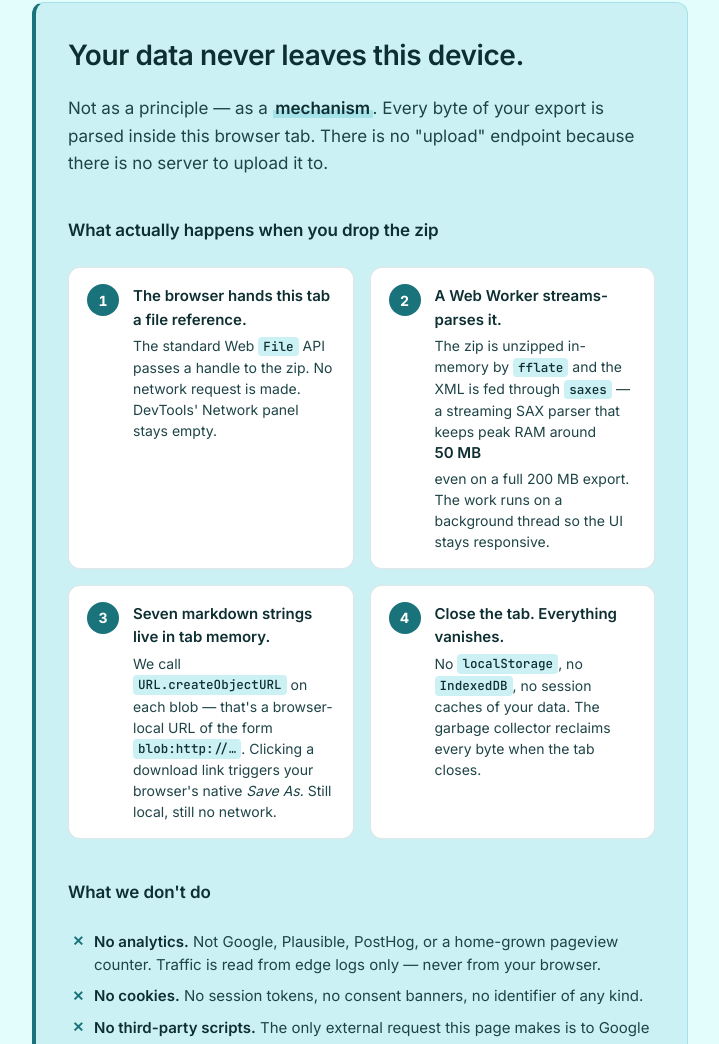
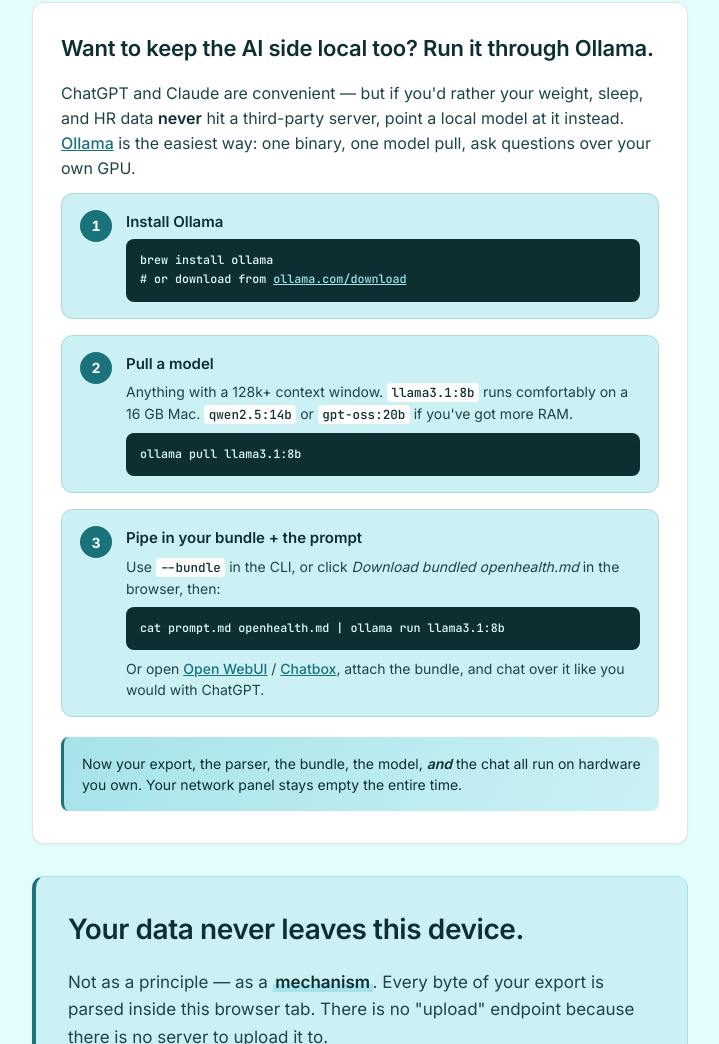
Before and after one commit to jonnonz1/openhealth, a website built with Vite: page packages/web/index.html in a window 1280 px wide. Shown: the part 2168-3212 px from the top of the page, without its empty margins (280-999 px from the left). Built offline with nearby package versions, Linux system fonts and the light colour scheme; no server answers.

Commit message:
feat(web,docs): add 'Run it locally with Ollama' section
For users who want their data to never touch a third-party server,
explain how to pipe the bundled markdown into a local Ollama model.
Three-step guide on the website (install, pull a model, pipe the
bundle) and the same content in the README. Reinforces the privacy
story: parser is local, model can be local too.

```diff
--- a/packages/web/index.html
+++ b/packages/web/index.html
@@ -134,6 +134,39 @@
         </ul>
       </section>
 
+      <section id="ollama" class="panel ollama-panel">
+        <h2>Want to keep the AI side local too? Run it through Ollama.</h2>
+        <p class="ollama-lead">ChatGPT and Claude are convenient — but if you'd rather your weight, sleep, and HR data <em>never</em> hit a third-party server, point a local model at it instead. <a href="https://ollama.com" rel="noopener">Ollama</a> is the easiest way: one binary, one model pull, ask questions over your own GPU.</p>
+        <ol class="ollama-steps">
+          <li>
+            <span class="ollama-num">1</span>
+            <div>
+              <strong>Install Ollama</strong>
+              <pre><code class="mono">brew install ollama
+# or download from <a href="https://ollama.com/download" rel="noopener">ollama.com/download</a></code></pre>
+            </div>
+          </li>
+          <li>
+            <span class="ollama-num">2</span>
+            <div>
+              <strong>Pull a model</strong>
+              <p>Anything with a 128k+ context window. <code class="mono">llama3.1:8b</code> runs comfortably on a 16&nbsp;GB Mac. <code class="mono">qwen2.5:14b</code> or <code class="mono">gpt-oss:20b</code> if you've got more RAM.</p>
+              <pre><code class="mono">ollama pull llama3.1:8b</code></pre>
+            </div>
+          </li>
+          <li>
+            <span class="ollama-num">3</span>
+            <div>
+              <strong>Pipe in your bundle + the prompt</strong>
+              <p>Use <code class="mono">--bundle</code> in the CLI, or click <em>Download bundled openhealth.md</em> in the browser, then:</p>
+              <pre><code class="mono">cat prompt.md openhealth.md | ollama run llama3.1:8b</code></pre>
+              <p>Or open <a href="https://docs.openwebui.com/" rel="noopener">Open WebUI</a> / <a href="https://github.com/Bin-Huang/chatbox" rel="noopener">Chatbox</a>, attach the bundle, and chat over it like you would with ChatGPT.</p>
+            </div>
+          </li>
+        </ol>
+        <p class="ollama-footnote">Now your export, the parser, the bundle, the model, <em>and</em> the chat all run on hardware you own. Your network panel stays empty the entire time.</p>
+      </section>
+
       <section id="privacy" class="callout privacy-deep">
         <h2>Your data never leaves this device.</h2>
         <p class="privacy-lead">Not as a principle — as a <em>mechanism</em>. Every byte of your export is parsed inside this browser tab. There is no "upload" endpoint because there is no server to upload it to.</p>
--- a/packages/web/src/styles.css
+++ b/packages/web/src/styles.css
@@ -1001,6 +1001,161 @@ main {
   color: var(--primary-hover);
 }
 
+/* ─── Ollama (run-it-local) section ───────────────────── */
+
+.ollama-panel {
+  padding: 1.75rem 1.75rem 2rem;
+}
+
+.ollama-lead {
+  margin: -0.25rem 0 1.5rem;
+  color: var(--ink);
+  font-size: 1rem;
+  line-height: 1.55;
+  max-width: 44rem;
+}
+
+.ollama-lead em {
+  font-style: normal;
+  color: var(--ink-strong);
+  font-weight: 600;
+}
+
+.ollama-lead a {
+  color: var(--primary);
+  font-weight: 500;
+}
+
+.ollama-lead a:hover {
+  color: var(--primary-hover);
+}
+
+.ollama-steps {
+  list-style: none;
+  padding: 0;
+  margin: 0 0 1.25rem;
+  display: grid;
+  gap: 1rem;
+}
+
+.ollama-steps li {
+  display: grid;
+  grid-template-columns: 2rem 1fr;
+  gap: 0.875rem;
+  padding: 1rem 1.125rem;
+  background: var(--bg-soft);
+  border: 1px solid var(--border);
+  border-radius: 12px;
+}
+
+.ollama-num {
+  display: inline-flex;
+  align-items: center;
+  justify-content: center;
+  width: 2rem;
+  height: 2rem;
+  border-radius: 999px;
+  background: var(--primary);
+  color: var(--surface);
+  font-weight: 700;
+  font-size: 0.875rem;
+  font-variant-numeric: tabular-nums;
+  flex-shrink: 0;
+}
+
+.ollama-steps strong {
+  display: block;
+  margin-bottom: 0.375rem;
+  color: var(--ink-strong);
+  font-weight: 600;
+  font-size: 0.9375rem;
+}
+
+.ollama-steps p {
+  margin: 0 0 0.5rem;
+  font-size: 0.875rem;
+  color: var(--ink);
+  line-height: 1.5;
+}
+
+.ollama-steps p:last-child {
+  margin-bottom: 0;
+}
+
+.ollama-steps a {
+  color: var(--primary);
+  font-weight: 500;
+}
+
+.ollama-steps a:hover {
+  color: var(--primary-hover);
+}
+
+.ollama-steps pre {
+  margin: 0 0 0.5rem;
+  padding: 0.75rem 0.875rem;
+  background: var(--ink-strong);
+  color: var(--bg);
+  border-radius: 8px;
+  overflow-x: auto;
+  font-size: 0.8125rem;
+  line-height: 1.5;
+}
+
+.ollama-steps pre:last-child {
+  margin-bottom: 0;
+}
+
+.ollama-steps pre code {
+  font-family: 'JetBrains Mono', ui-monospace, 'SF Mono', Menlo, monospace;
+  background: transparent;
+  padding: 0;
+  border-radius: 0;
+  color: inherit;
+}
+
+.ollama-steps pre code a {
+  color: var(--accent);
+  text-decoration: underline;
+}
+
+.ollama-steps pre code a:hover {
+  color: var(--surface);
+}
+
+.ollama-steps code {
+  font-size: 0.9em;
+  padding: 0.08em 0.35em;
+  background: var(--surface);
+  border-radius: 4px;
+  color: var(--ink-strong);
+}
+
+.ollama-footnote {
+  margin: 0;
+  padding: 1rem 1.125rem;
+  background: linear-gradient(120deg, var(--accent) 0%, var(--bg-soft) 100%);
+  border-left: 3px solid var(--primary);
+  border-radius: 8px;
+  font-size: 0.875rem;
+  color: var(--ink-strong);
+  line-height: 1.5;
+}
+
+.ollama-footnote em {
+  font-style: italic;
+  font-weight: 600;
+}
+
+@media (max-width: 36rem) {
+  .ollama-panel { padding: 1.25rem 1.125rem 1.5rem; }
+  .ollama-steps li {
+    grid-template-columns: 1.75rem 1fr;
+    padding: 0.875rem 1rem;
+    gap: 0.75rem;
+  }
+}
+
 /* ─── Privacy deep-dive section ───────────────────────── */
 
 .privacy-deep {
```
Also changed, not shown: README.md.
